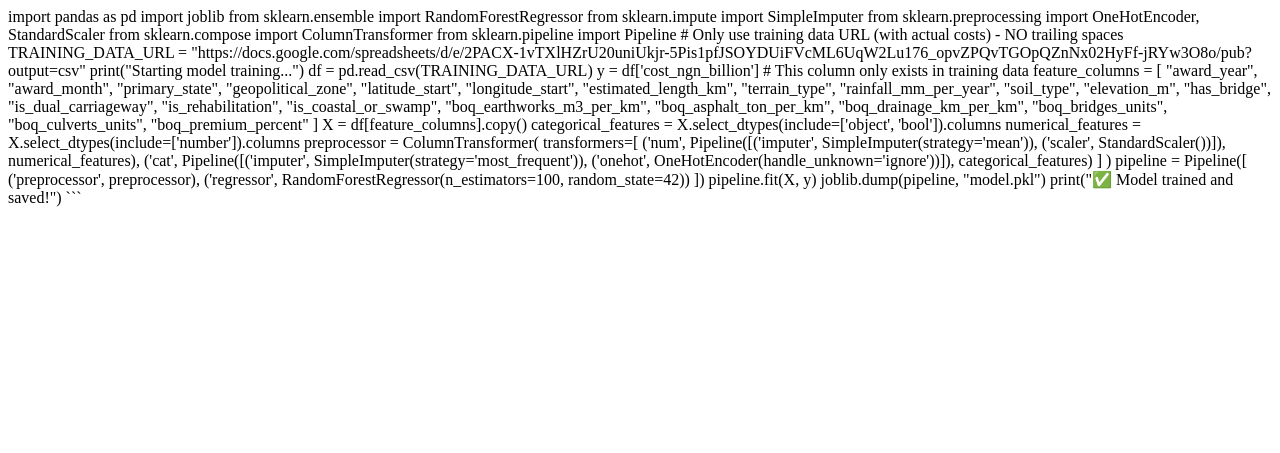
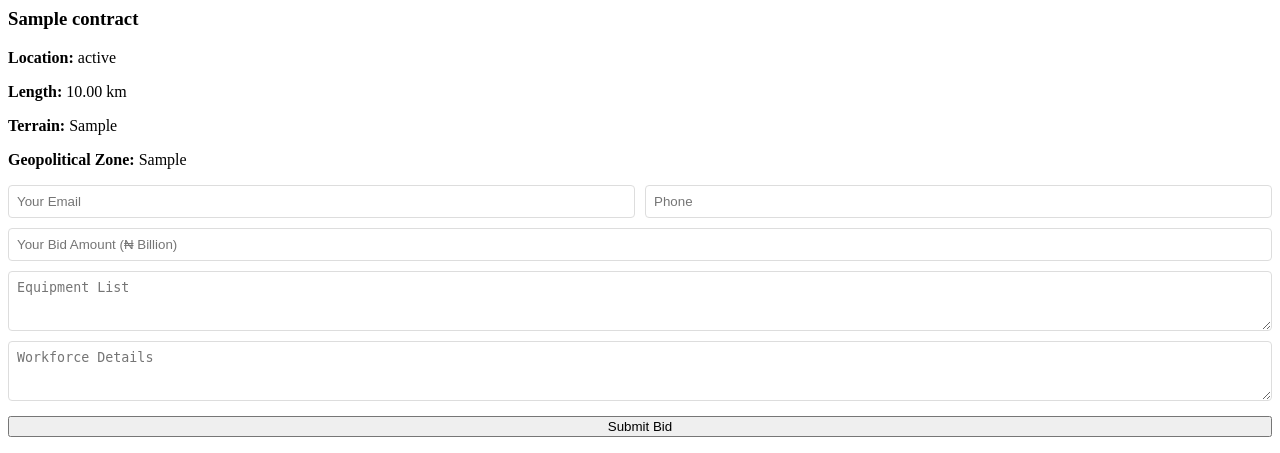
Before and after one commit to akandeaka/CONTRACT-BIDDING-APP, a FastAPI app: template templates/contracts_fragment.html in a window 1280 px wide. Shown: the top 453 px of the page. Run offline with FastAPI, Linux system fonts and the light colour scheme; the template is opened without the code that fills it: most values are stand-ins (such as "Sample title", 1, 10 or a date in 2020); parts of the project's set-up code (start-up, migrations or seed data) failed here and were passed over.

Commit message:
Update contracts_fragment.html

```diff
--- a/templates/contracts_fragment.html
+++ b/templates/contracts_fragment.html
@@ -1,3 +1,31 @@
+{% for contract in contracts %}
+<div class="feature-card">
+    <div class="feature-icon">
+        <i class="fas fa-file-contract"></i>
+    </div>
+    <h3>{{ contract.project_name }}</h3>
+    <p><strong>Location:</strong> {{ contract.primary_state }}</p>
+    <p><strong>Length:</strong> {{ "%.2f"|format(contract.estimated_length_km) }} km</p>
+    <p><strong>Terrain:</strong> {{ contract.terrain_type }}</p>
+    <p><strong>Geopolitical Zone:</strong> {{ contract.geopolitical_zone }}</p>
+
+    <form onsubmit="submitBid({{ loop.index0 }}, event)" style="margin-top: 15px;">
+        <input type="hidden" name="user_id" value="1" />
+        <div style="display: grid; grid-template-columns: 1fr 1fr; gap: 10px; margin-bottom: 10px;">
+            <input type="email" name="email" placeholder="Your Email" required style="padding: 8px; border: 1px solid #ddd; border-radius: 4px;">
+            <input type="tel" name="phone" placeholder="Phone" required style="padding: 8px; border: 1px solid #ddd; border-radius: 4px;">
+        </div>
+        <input type="number" step="0.01" name="bid_amount" placeholder="Your Bid Amount (₦ Billion)" required style="width: 100%; padding: 8px; margin-bottom: 10px; border: 1px solid #ddd; border-radius: 4px;">
+        <textarea name="equipment_list" placeholder="Equipment List" required style="width: 100%; padding: 8px; margin-bottom: 10px; border: 1px solid #ddd; border-radius: 4px; height: 60px;"></textarea>
+        <textarea name="workforce" placeholder="Workforce Details" required style="width: 100%; padding: 8px; margin-bottom: 15px; border: 1px solid #ddd; border-radius: 4px; height: 60px;"></textarea>
+        <button type="submit" class="btn btn-primary" style="width: 100%;">
+            Submit Bid
+        </button>
+    </form>
+</div>
+{% endfor %}
+
+
 import pandas as pd
 import joblib
 from sklearn.ensemble import RandomForestRegressor
```
